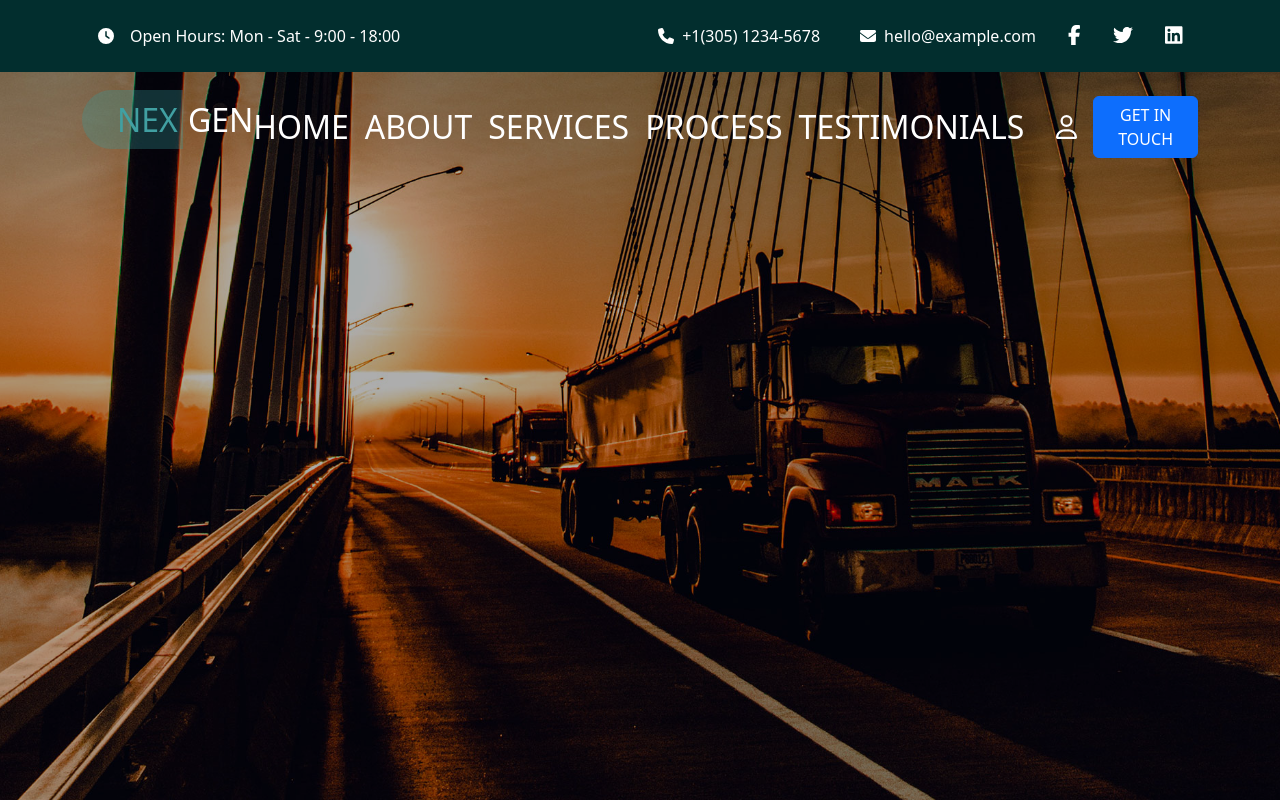
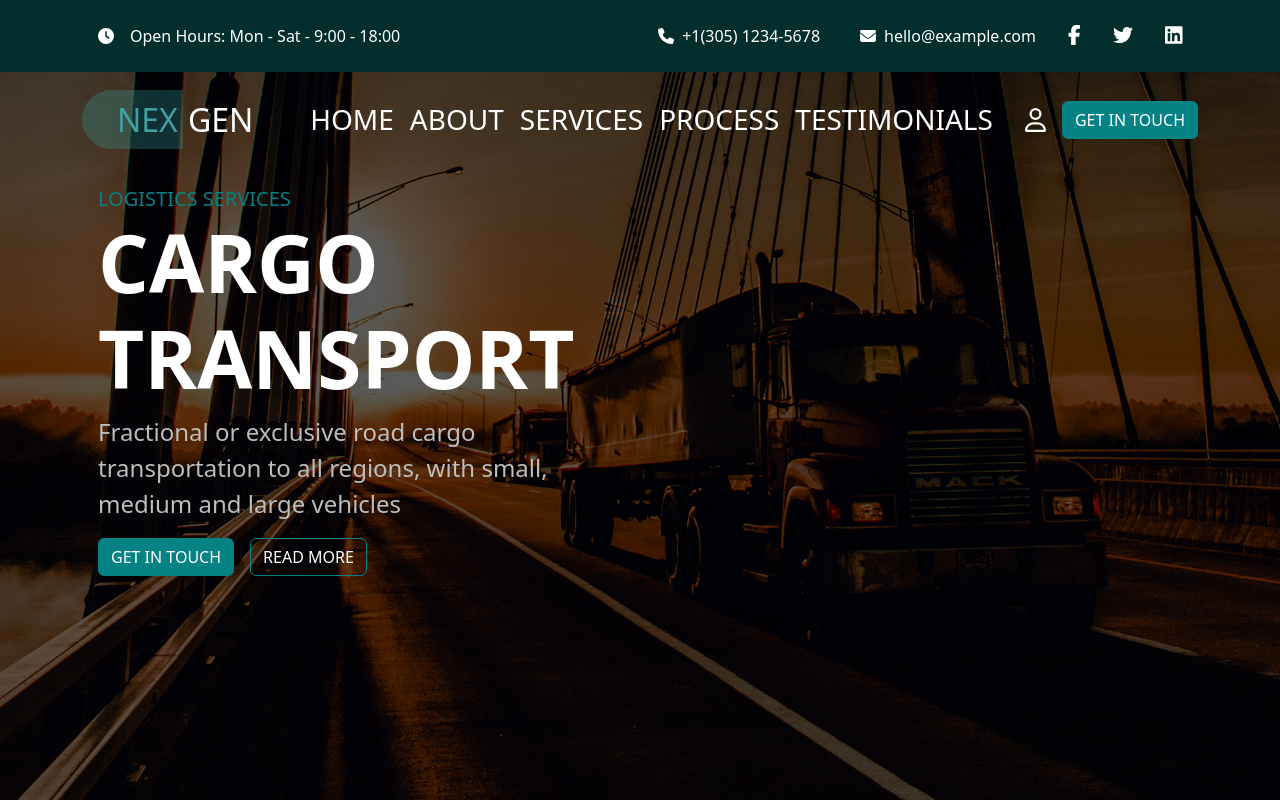
Before and after one commit to ttom-eragiapreso/proj-html-vuejs, a Vue app: page / in a window 1280 px wide. Shown: the top 802 px of the page. Built offline with nearby package versions, Linux system fonts and the light colour scheme.

Commit message:
jumbo completato

```diff
--- a/index.html
+++ b/index.html
@@ -4,7 +4,7 @@
     <meta charset="UTF-8" />
     <link rel="icon" type="image/svg+xml" href="/vite.svg" />
     <meta name="viewport" content="width=device-width, initial-scale=1.0" />
-    <title>Vite + Vue</title>
+    <title>NEXGEN</title>
   </head>
   <body>
     <div id="app"></div>
--- a/src/components/JumboComponent.vue
+++ b/src/components/JumboComponent.vue
@@ -28,9 +28,9 @@ export default {
           v-for="(link, index) in store.businessInfo.navbarLinks"
           :key="index"
           >
-            <h2 class="pe-3 my-auto">
+            <h3 class="pe-3 my-auto">
               <a href="#">{{link.title}}</a>
-            </h2>
+            </h3>
           </div>
 
           <div class="get-in-touch d-flex align-items-center">
@@ -38,6 +38,24 @@ export default {
             <button class="btn btn-primary">GET IN TOUCH</button>
           </div>
         </div>
+
+
+      </div>
+
+      <div class="container mt-auto">
+        <div class="row">
+          <div class="col col-6">
+            <div class="cta p-3">
+              <span class="text-primary fs-5">LOGISTICS SERVICES</span>
+              <h1 class="fw-bold">CARGO TRANSPORT</h1>
+              <p class="text-secondary fs-4">{{store.businessInfo.description}}</p>
+              <button class="btn btn-primary">GET IN TOUCH</button>
+              <button class="btn btn-outline-primary text-white mx-3">READ MORE</button>
+            </div>
+         </div>
+
+        </div>
+
 
       </div>
 
@@ -61,7 +79,7 @@ export default {
 
 .em-container {
   height: calc(100vh - $header-height);
-  backdrop-filter: brightness(68%);
+  backdrop-filter: brightness(35%);
 }
 
 .logo {
@@ -71,5 +89,8 @@ export default {
     @include pillLogo($secondary-color);
   }
 }
+h1 {
+  font-size: 5rem;
+}
 
 </style>
--- a/src/data/store.js
+++ b/src/data/store.js
@@ -46,6 +46,7 @@ export const store = reactive({
         title: 'TESTIMONIALS',
         href: '#'
       },
-    ]
+    ],
+    description: 'Fractional or exclusive road cargo transportation to all regions, with small, medium and large vehicles'
   }
 })
--- a/src/styles/general.scss
+++ b/src/styles/general.scss
@@ -1,6 +1,6 @@
+@import './partials/variables';
 @import '../../node_modules/bootstrap/scss/bootstrap.scss';
 @import '../../node_modules/bootstrap/scss/functions';
-@import '../styles/partials/variables' ;
 
 ul {
   list-style: none;
--- a/src/styles/partials/_variables.scss
+++ b/src/styles/partials/_variables.scss
@@ -2,11 +2,14 @@
 
 // Color palette based on primary color
 
-$primary-color: rgb(5, 130, 132);
-$secondary-color: tint-color($primary-color, 20%);
-$muted-color: shade-color($primary-color, 65%);
+$blue-chill: #058284;
+$secondary-color: tint-color($blue-chill, 20%);
+$muted-color: shade-color($blue-chill, 65%);
 
-$primary: $primary-color;
+$primary: $blue-chill;
+
+$silver-sand: #bcbdbd;
+$secondary: $silver-sand;
 
 // Sizes
 
```
